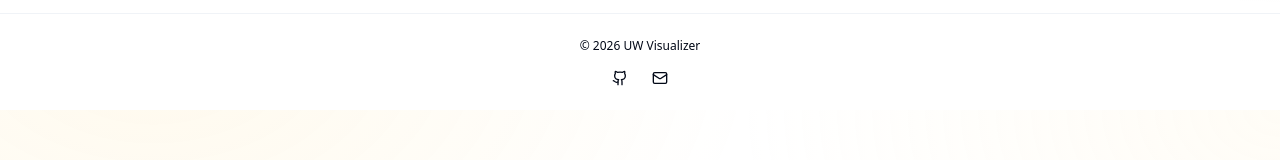
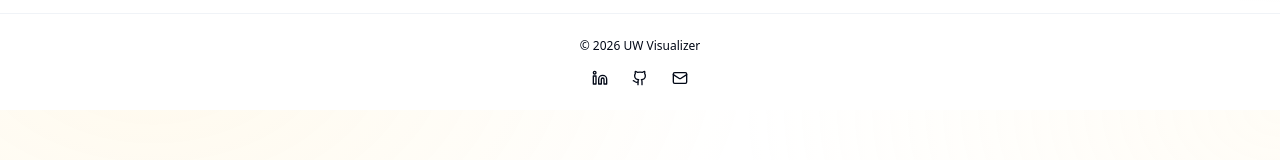
Before and after one commit to dank409/uw-visualizer, a React (Vite) app: page /courses in a window 1280 px wide. Shown: the part 382-542 px from the top of the page. Built offline with nearby package versions, Linux system fonts and the light colour scheme.

Commit message:
restore page animations on courses/programs, add slight hero top breathing room, and bring back LinkedIn footer link

```diff
--- a/src/app/layout/Footer.tsx
+++ b/src/app/layout/Footer.tsx
@@ -1,5 +1,5 @@
 import { motion } from "framer-motion"
-import { Github, Mail } from "lucide-react"
+import { Github, Linkedin, Mail } from "lucide-react"
 
 export function Footer() {
   return (
@@ -9,6 +9,18 @@ export function Footer() {
           <div className="text-xs text-muted-foreground">© {new Date().getFullYear()} UW Visualizer</div>
 
           <div className="flex items-center gap-6">
+            <motion.a
+              href="https://www.linkedin.com/in/daniyal-kahloon/"
+              target="_blank"
+              rel="noopener noreferrer"
+              className="flex items-center gap-2 text-sm text-muted-foreground hover:text-[hsl(var(--brand))] transition-colors duration-200"
+              whileHover={{ scale: 1.05, y: -2 }}
+              whileTap={{ scale: 0.95 }}
+            >
+              <Linkedin className="w-4 h-4" />
+              <span className="hidden sm:inline">LinkedIn</span>
+            </motion.a>
+
             <motion.a
               href="https://github.com/dank409/uw-visualizer"
               target="_blank"
--- a/src/components/ui/hero-section-nexus.tsx
+++ b/src/components/ui/hero-section-nexus.tsx
@@ -735,7 +735,7 @@ const InteractiveHero: React.FC<{ showHeader?: boolean }> = ({ showHeader = true
         </motion.header>
         ) : null}
 
-        <main className="flex flex-col items-center justify-start text-center px-4 pt-4 pb-0 relative z-10">
+        <main className="flex flex-col items-center justify-start text-center px-4 pt-8 pb-0 relative z-10">
 
             <motion.h1
                 variants={headlineVariants}
--- a/src/pages/CoursesPage.tsx
+++ b/src/pages/CoursesPage.tsx
@@ -1,5 +1,6 @@
 import { useEffect, useMemo, useState } from "react"
 import { AlertTriangle } from "lucide-react"
+import { motion } from "framer-motion"
 import { useSearchParams } from "react-router-dom"
 import { CatalogPathwayGraph } from "@/components/graph/CatalogPathwayGraph"
 import {
@@ -391,7 +392,12 @@ export function CoursesPage() {
   }
 
   return (
-    <div className="mx-auto w-full max-w-7xl px-4 py-6 md:px-6">
+    <motion.div
+      initial={{ opacity: 0, y: 10 }}
+      animate={{ opacity: 1, y: 0 }}
+      transition={{ duration: 0.28, ease: "easeOut" }}
+      className="mx-auto w-full max-w-7xl px-4 py-6 md:px-6"
+    >
       {error ? (
         <div className="mb-4 rounded-xl border-2 border-red-400 bg-red-50 p-4 text-sm text-red-800">
           <strong>Official data error:</strong> {error}
@@ -763,6 +769,6 @@ export function CoursesPage() {
           ) : null}
         </section>
       </div>
-    </div>
+    </motion.div>
   )
 }
--- a/src/pages/ProgrammesPage.tsx
+++ b/src/pages/ProgrammesPage.tsx
@@ -1,4 +1,5 @@
 import { useEffect, useMemo, useState } from "react"
+import { motion } from "framer-motion"
 import { Link } from "react-router-dom"
 import { getCourse, loadCourseIndex } from "@/lib/courseIndex"
 import { extractProgramCourseCodes, getProgramById, searchPrograms } from "@/lib/programCatalog"
@@ -120,7 +121,12 @@ export function ProgrammesPage() {
   }, [requiredCodes, completed])
 
   return (
-    <div className="mx-auto w-full max-w-6xl px-4 py-8">
+    <motion.div
+      initial={{ opacity: 0, y: 10 }}
+      animate={{ opacity: 1, y: 0 }}
+      transition={{ duration: 0.28, ease: "easeOut" }}
+      className="mx-auto w-full max-w-6xl px-4 py-8"
+    >
       <div className="rounded-xl border border-border bg-card p-4">
         <h1 className="text-xl font-semibold">Programmes Roadmap</h1>
         <p className="mt-1 text-sm text-muted-foreground">
@@ -277,6 +283,6 @@ export function ProgrammesPage() {
           </div>
         ) : null}
       </div>
-    </div>
+    </motion.div>
   )
 }
```
